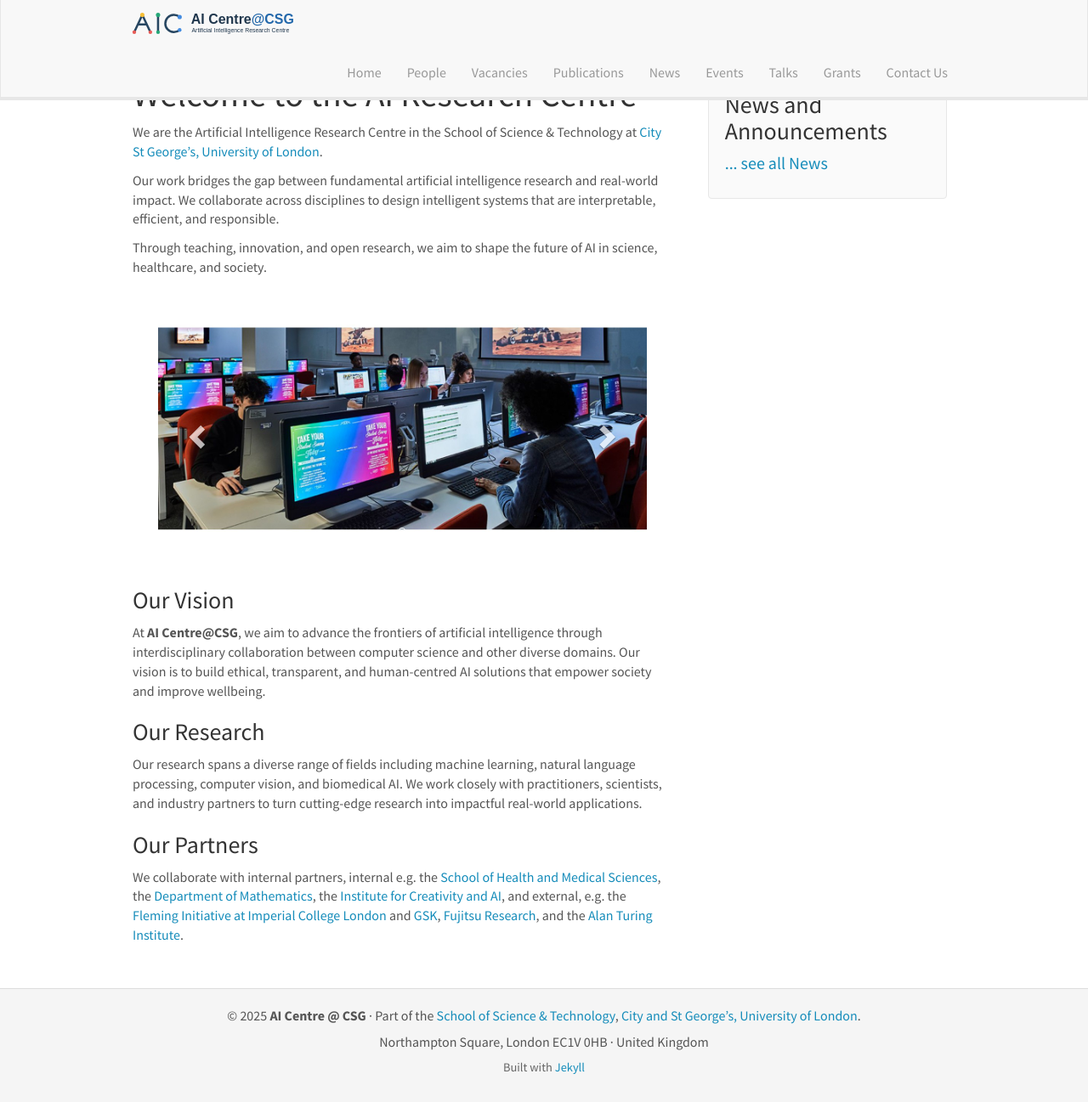
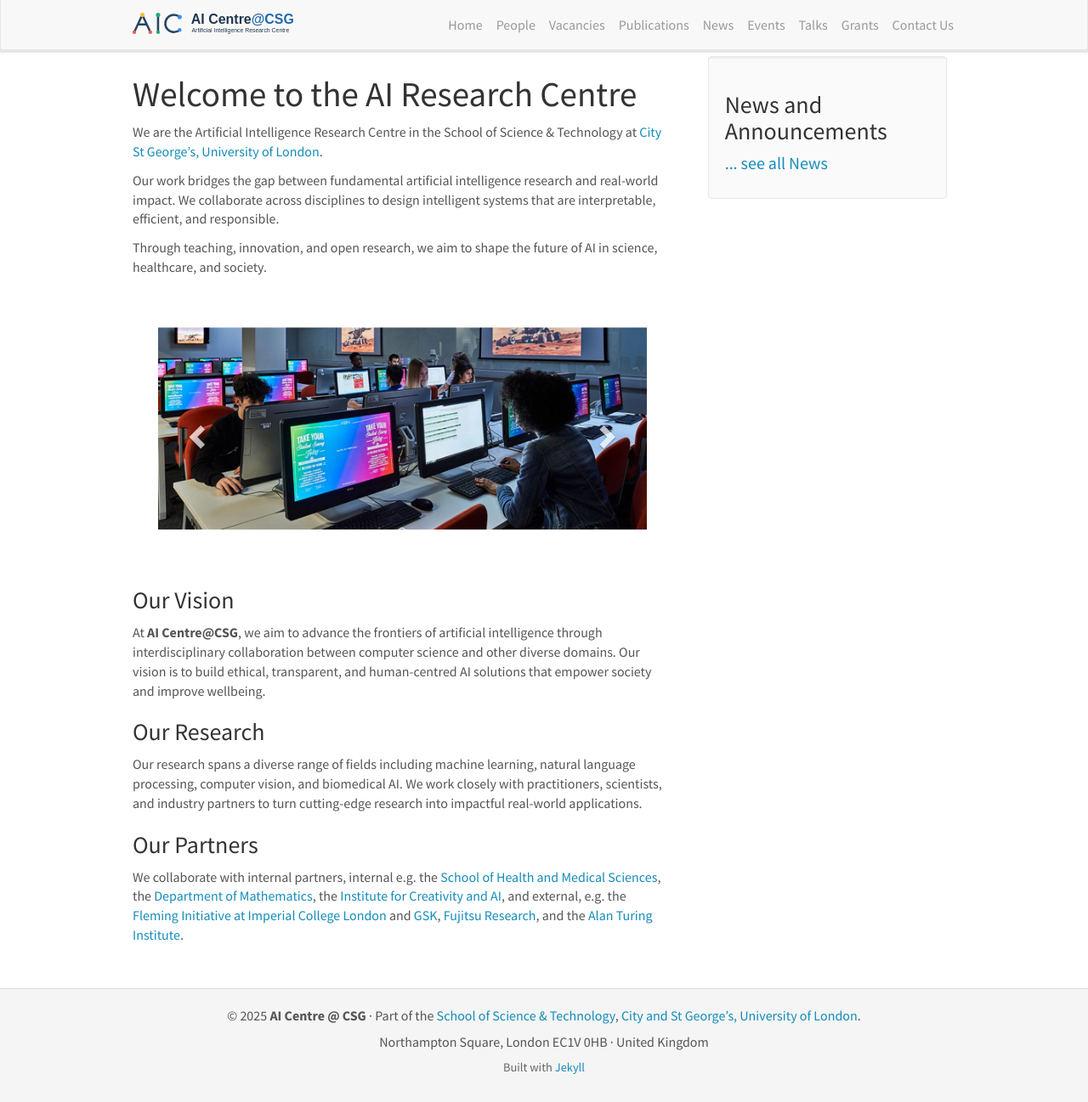
Before and after one commit to aicentre-csg/aicentre-csg.github.io, a Jekyll site: the page built from index.md, in a window 1280 px wide and 1297 px high. Shown: the whole window at 85% size. Built offline with Jekyll 4.4.1, drawn with Linux system fonts in a browser that asks for light colours; nearby versions of some CDN libraries.

Commit message:
Tighten navbar menu spacing
Co-Authored-By: Claude Sonnet 5.5 <noreply@anthropic.com>

```diff
--- a/_includes/header.html
+++ b/_includes/header.html
@@ -5,11 +5,11 @@
   .navbar-default .navbar-brand { height: 56px; padding: 4px 10px; }
   .navbar-default .navbar-brand img { height: 48px; width: auto; margin: 0; border-radius: 0; }
   @media (min-width: 768px) {
-    .navbar-default .navbar-nav > li > a { padding-top: 18px; padding-bottom: 18px; }
+    .navbar-default .navbar-nav > li > a { padding: 18px 8px; }
     .navbar-default .navbar-collapse { padding-left: 0; padding-right: 10px; }
   }
   @media (min-width: 768px) and (max-width: 1199px) {
-    .navbar-default .navbar-nav > li > a { padding-left: 9px; padding-right: 9px; font-size: 15px; }
+    .navbar-default .navbar-nav > li > a { font-size: 15px; }
   }
   @media (max-width: 767px) { .navbar-default .navbar-toggle { margin-top: 11px; } }
 </style>
```
